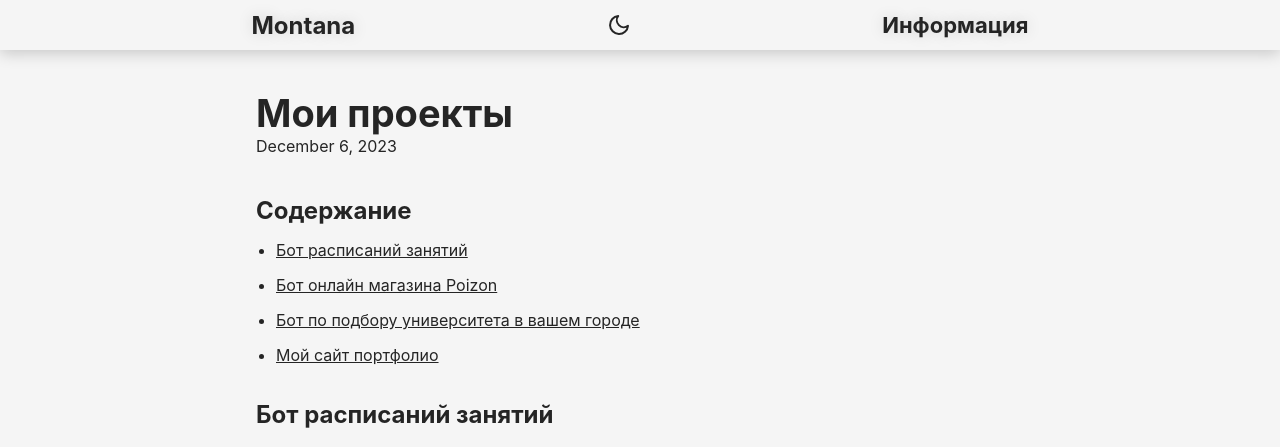
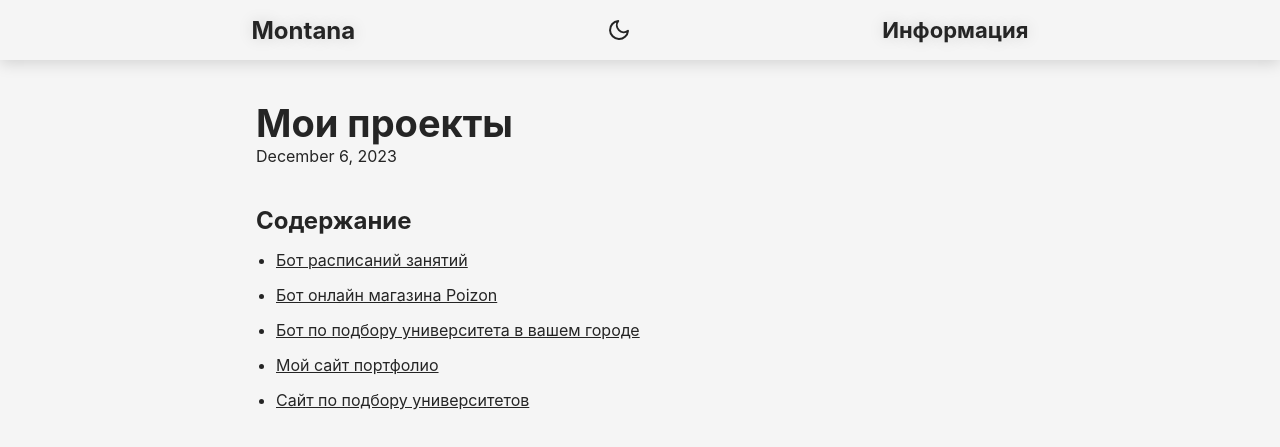
Before and after one commit to montanaaq/profile-website, a React (Create React App) app: page /info in a window 1280 px wide. Shown: the top 447 px of the page. Built offline with nearby package versions, Linux system fonts and the light colour scheme.

Commit message:
new project added

```diff
--- a/package.json
+++ b/package.json
@@ -14,7 +14,7 @@
     "web-vitals": "^2.1.4"
   },
   "scripts": {
-    "start": "react-scripts start",
+    "dev": "react-scripts start",
     "build": "react-scripts build",
     "test": "react-scripts test",
     "eject": "react-scripts eject"
--- a/src/Components/Info.jsx
+++ b/src/Components/Info.jsx
@@ -25,6 +25,12 @@ const information = [
         "p": "Данный сайт, также является моим проектом, который я разрабатываю и по сей день. Также он полностью написен на фреймворке React",
         "url": "my-website",
         "img": "https://i.imgur.com/dYkfBLc.png"
+    },
+    {
+        'name': 'Сайт по подбору университетов',
+        'p': 'Сайт, с помощью которого вы сможете найти подходящий вам по баллам и местоположению университет. Написан на React',
+        'url': 'uni-finder-website',
+        'img': 'https://i.imgur.com/gDLtFUa.png'
     }
 ]
 
@@ -52,7 +58,7 @@ const InfoPage = () => {
                     <div className="container">
                         <h2 style={{marginBottom: '20px'}} id={el.url}>{el.name}</h2>
                         <p style={{marginBottom: '30px'}}>{el.p}</p>
-                        <img src={el.img} alt="not downloaded" className={el.url === 'sneaknews' ? 'sneaknews-img': ''}/>
+                        <img src={el.img} alt="not downloaded" className={el.url === 'sneaknews' ? 'sneaknews-img': '' || el.url === 'uni-finder-website' ? 'uni-finder-website-img' : ''}/>
                     </div>
                 ))}
             </div>
--- a/src/Components/Projects.jsx
+++ b/src/Components/Projects.jsx
@@ -3,27 +3,33 @@ import { useState } from 'react'
 const projects = [
     [
         "ScheduleBot",
-        "2023-н.д",
+        "сентябрь 2023 - н.д",
         "Бот, занятий расписания в школе",
         "http://t.me/schedule_10t_bot"
     ],
     [
         "SneaksBot",
-        "2023-н.д",
+        "сентябрь 2023 - н.д",
         "Бот, для удобного расчёта стоимости товаров на Poizon",
         "http://t.me/sneaknews_bot"
     ],
     [
         "UniFinder",
-        "2023-н.д",
+        "ноябрь 2023 - н.д",
         "Бот, для подбора университета с помощью ChatGPT",
         "http://t.me/uni_finder_bot"
     ],
     [
         'Profile Website',
-        '2023-н.д',
+        'ноябрь 2023 - н.д',
         'Вебсайт портфолио React',
         'https://montaanaq.netlify.app'
+    ],
+    [
+        'UniFinder Website',
+        'декабрь 2023 - н.д',
+        'Сайт по подбору университетов',
+        'https://uni-finder-mntq.netlify.app'
     ]
 ]
 
@@ -41,7 +47,7 @@ const Projects = () => {
                 <div className="projects-list">
                     {
                         projects.map((project) =>(<p>
-                            <a href={project[3]} target='_blank' rel="noreferrer">{project[0]}</a>:
+                            <a href={project[3]} target='_blank' rel="noreferrer">{project[0]}</a>:&nbsp;
                                 {project[1]}
                                 <br />
                                 {project[2]}
--- a/src/index.css
+++ b/src/index.css
@@ -35,9 +35,9 @@ body {
   font-size: 24px;
   display: flex;
   width: 100%;
-  height: 50px;
+  height: var(--header-height);
   align-items: center;
-  box-shadow: 0px 3px 15px rgba(0, 0, 0, 0.2);
+  box-shadow: 0px 3px 15px rgba(0, 0, 0, 0.15);
   text-shadow: 0px 0px 15px rgba(0, 0, 0, 0.15);
   flex-direction: row;
   justify-content: space-evenly;
@@ -203,13 +203,13 @@ body {
   align-items: center;
   font-weight: 600;
  }
- .footer .a, .footer span {
+.footer .a, .footer span {
   color: var(--text-color);
  }
- .footer .a:hover {
+.footer .a:hover {
   color: black;
  }
- .post-content img:not(.sneaknews-img) {
+.post-content img:not(.sneaknews-img):not(.uni-finder-website-img) {
   width: 400px;
   height: 400px;
   border-radius: 15px;
@@ -218,6 +218,12 @@ body {
 .sneaknews-img {
   width: 400px;
   height: 700px;
+  border-radius: 15px;
+  margin-bottom: 50px;
+}
+.uni-finder-website-img {
+  width: 600px;
+  height: 400px;
   border-radius: 15px;
   margin-bottom: 50px;
 }
@@ -277,7 +283,7 @@ body {
       margin-bottom: 10px;
   }
 
-  .post-content img:not(.sneaknews-img) {
+  .post-content img:not(.sneaknews-img):not(.uni-finder-website-img) {
       width: 300px;
       height: 300px;
       border-radius: 15px;
@@ -289,4 +295,10 @@ body {
       border-radius: 15px;
       margin-bottom: 50px;
   }
+  .uni-finder-website-img {
+    width: 500px;
+    height: 300px;
+    border-radius: 15px;
+    margin-bottom: 50px;
+}
  }
```
